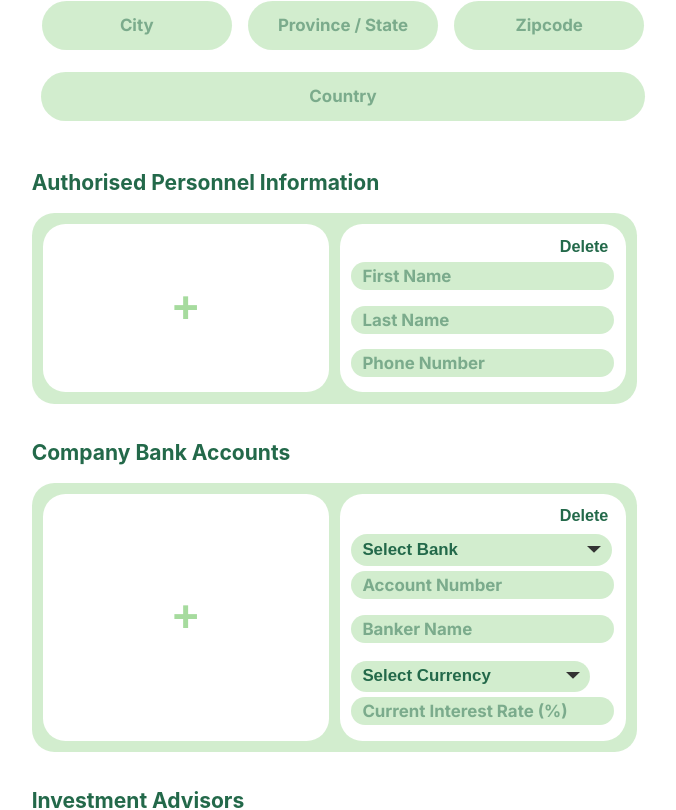
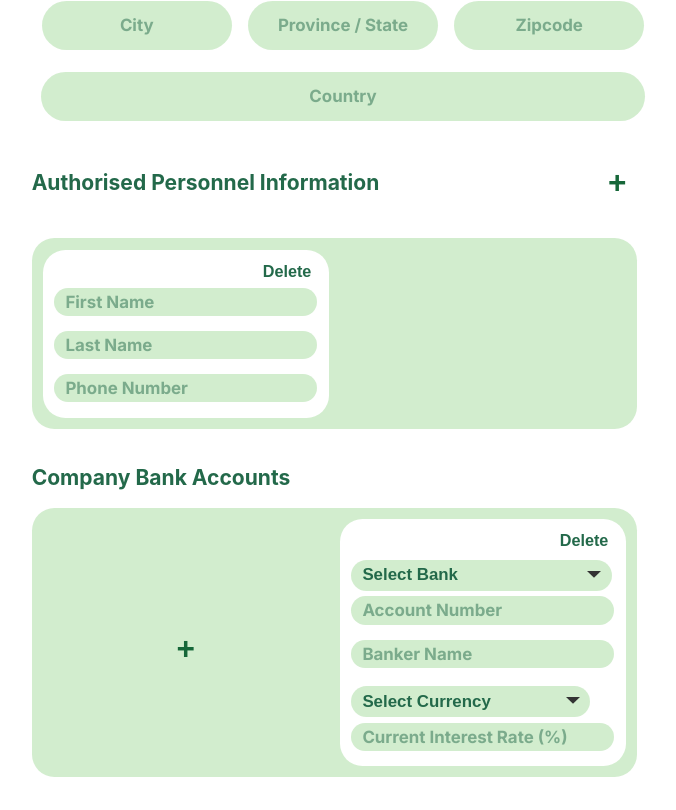
Before and after one commit to InvestMint-Dev/InvestMint-UI, a React (Create React App) app: page /#/create-account in a window 1280 px wide. Shown: the part 1212-2022 px from the top of the page, without its empty margins (523-1199 px from the left). Built offline with nearby package versions, Linux system fonts and the light colour scheme; no server answers.

Commit message:
setinput add button to the right of subtitle for authorised personnel

```diff
--- a/src/pages/create-account-page/create-account-page-3/create-account-page-3.css
+++ b/src/pages/create-account-page/create-account-page-3/create-account-page-3.css
@@ -32,19 +32,19 @@
 
 
 .setinputs-add-button {
-    width: calc(100%);
-    display: block;
-    border-radius: 1.25rem;
-    border: none;
-    background-color: white;
-    font-size: 2.5rem;
+    background: none;
+    font-size: 1.75rem;
+    margin: 1rem;
+    margin-top: 1.625rem;
     font-weight: 800;
-    color: #A6DB9E;
+    color: #166739;
 }
 
 .setinputs-add-button:hover {
-    background-color: #166739;
+    color: grey;
     cursor: pointer;
+    transform: scale(120%);
+    text-shadow: 0 4px 8px rgba(0, 0, 0, 0.1); /* Add a subtle shadow */
 }
 
 .setinputs-select select{
--- a/src/pages/create-account-page/create-account-page-3/create-account-page-3.js
+++ b/src/pages/create-account-page/create-account-page-3/create-account-page-3.js
@@ -295,7 +295,11 @@ export const CreateAccountPage3 = ({ isCurrentPage, formData, updateFormData, on
                         readOnly/>
                     {(errors.countryName && nextButtonClicked) && <p className='form-error'>{errors.countryName}</p>}
 
-                    <h3>Authorised Personnel Information</h3>
+                    <div className='subtitle-container'>
+                        <h3>Authorised Personnel Information</h3>
+                        <button className="setinputs-add-button" onClick={addauthPersonnel}>+</button>
+                    </div>
+
                     {/* <div className='form-flex-container'>
                         <div className='form-textarea-container-half'>
                             <textarea onKeyDown={handleKeyDown}  id="form-textarea" className='form-textarea' name="firstName" placeholder='First Name' value={formData.firstName} onChange={handleChange} style={{ border: (errors.firstName && nextButtonClicked) ? "3px solid #71CCA8" : "none" }} />
@@ -310,8 +314,6 @@ export const CreateAccountPage3 = ({ isCurrentPage, formData, updateFormData, on
 
                     <div className="setinputs-container"
                     style={{ border: (errors.authPersonnel && nextButtonClicked) ? "3px solid #71CCA8" : "none" }} >
-                        <button className="setinputs-add-button" onClick={addauthPersonnel}>+</button>
-
                         {formData.authPersonnel.map((set, index) => (
                             <div key={set.id} className="setinputs-set">
                                 <button className="setinputs-remove-button" onClick={() => removeauthPersonnel(index)}>Delete</button>
--- a/src/pages/styling/form-styling.css
+++ b/src/pages/styling/form-styling.css
@@ -186,6 +186,10 @@
   height: auto; /* Adjust size as needed */
 }
 
+.subtitle-container {
+  display: flex;
+  justify-content: space-between;
+}
 /* Small devices (phones) */
 @media (max-width: 768px) {
   .form-heading {
```
